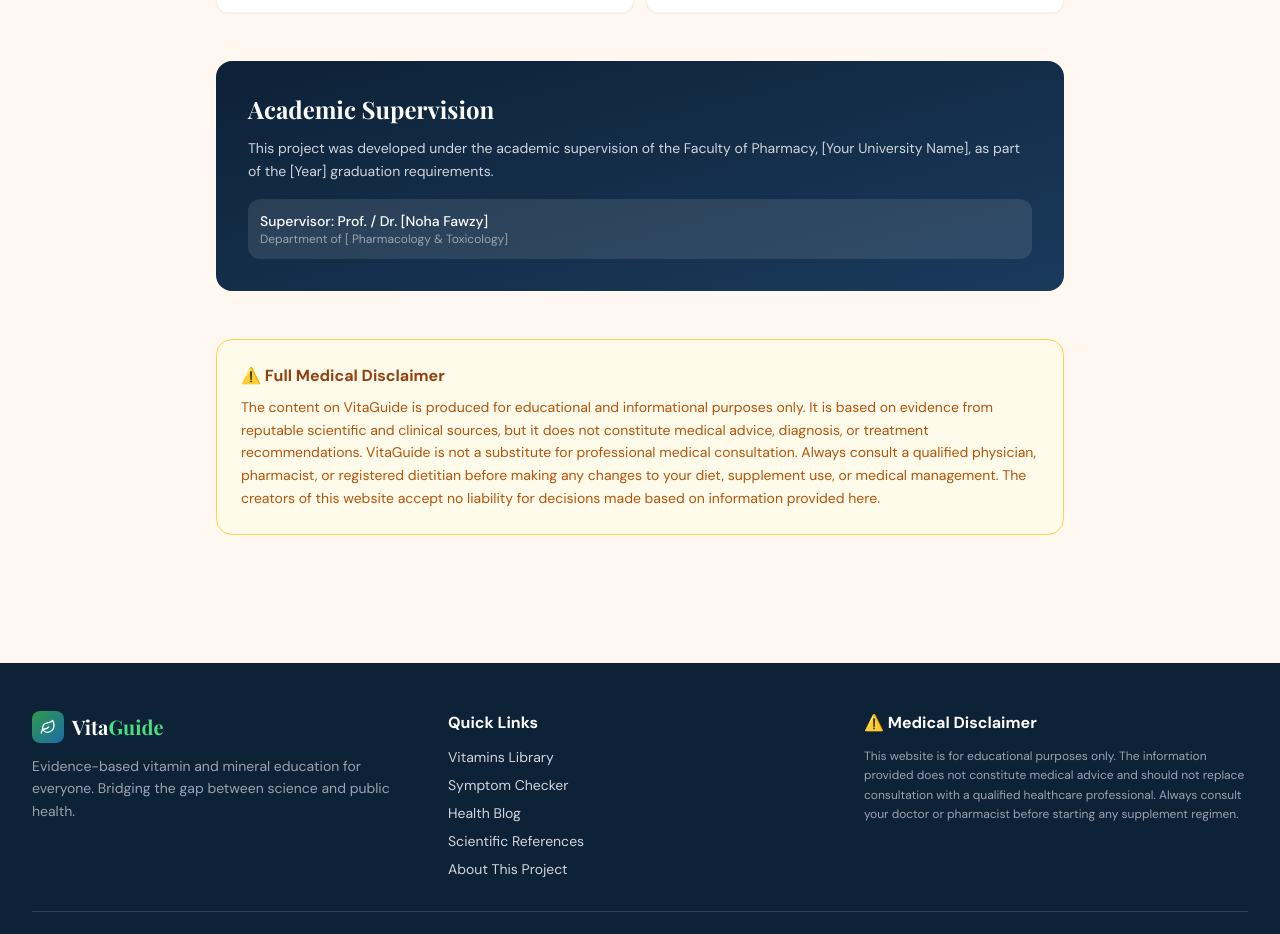
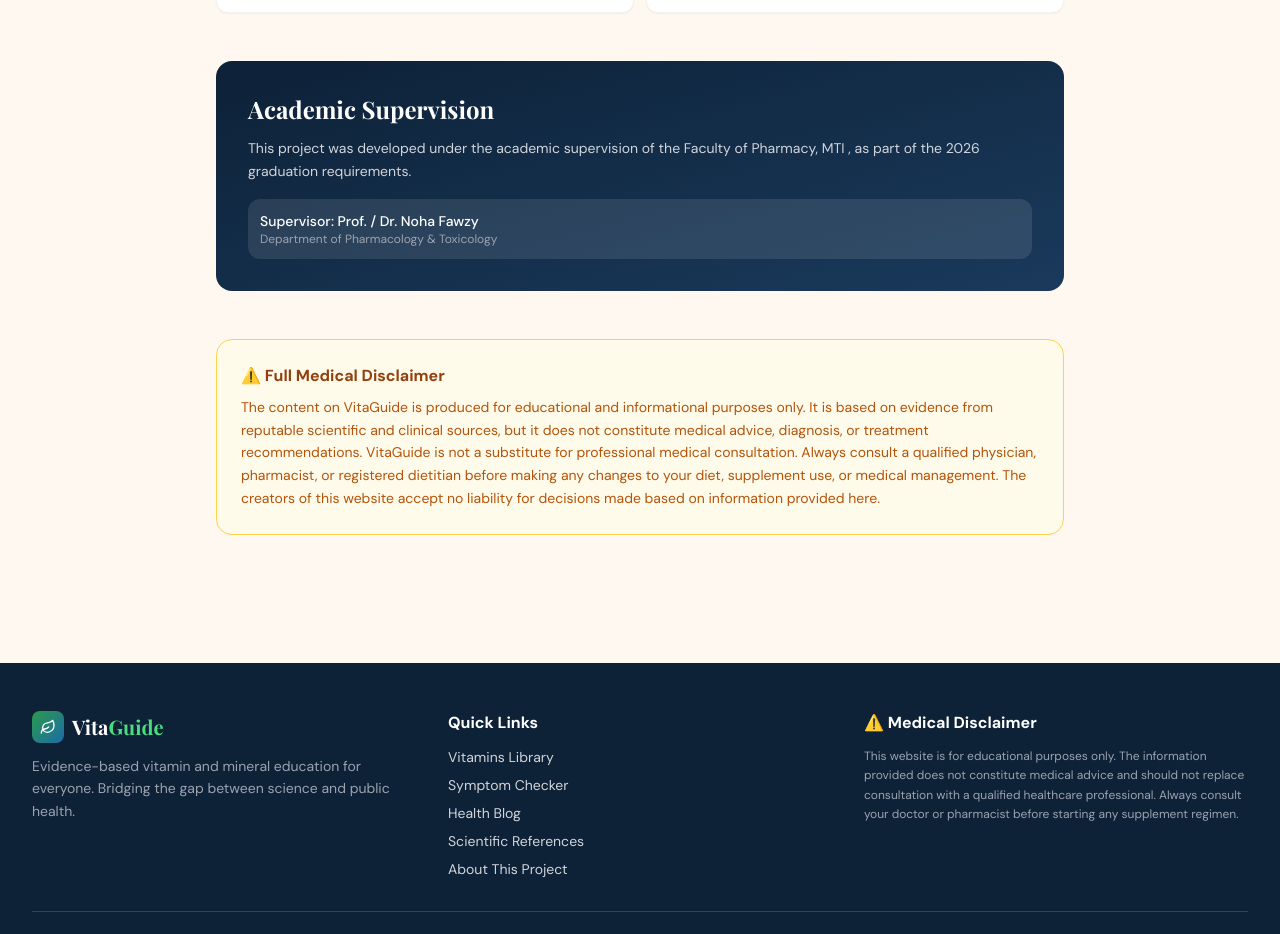
Before and after one commit to Abdelrhman-Ahmed-XD/VitaGuide, a React (Vite) app: page /about in a window 1280 px wide. Shown: the part 1800-2734 px from the top of the page. Built offline with nearby package versions, Linux system fonts and the light colour scheme.

Commit message:
VitaGuide

```diff
--- a/src/pages/About.jsx
+++ b/src/pages/About.jsx
@@ -111,12 +111,12 @@ export default function About() {
         <div className="bg-gradient-to-br from-deep to-[#1a3a5c] rounded-2xl p-8 text-white">
           <h2 className="font-display text-2xl font-bold mb-3">Academic Supervision</h2>
           <p className="text-gray-300 text-sm leading-relaxed mb-4">
-            This project was developed under the academic supervision of the Faculty of Pharmacy, [Your University Name], as part of the [Year] graduation requirements.
+            This project was developed under the academic supervision of the Faculty of Pharmacy, MTI , as part of the 2026 graduation requirements.
           </p>
           <div className="space-y-2">
             <div className="bg-white/10 rounded-xl p-3">
-              <p className="font-medium text-sm">Supervisor: Prof. / Dr. [Noha Fawzy]</p>
-              <p className="text-gray-400 text-xs">Department of [ Pharmacology & Toxicology]</p>
+              <p className="font-medium text-sm">Supervisor: Prof. / Dr. Noha Fawzy</p>
+              <p className="text-gray-400 text-xs">Department of Pharmacology & Toxicology</p>
             </div>
           </div>
         </div>
```
